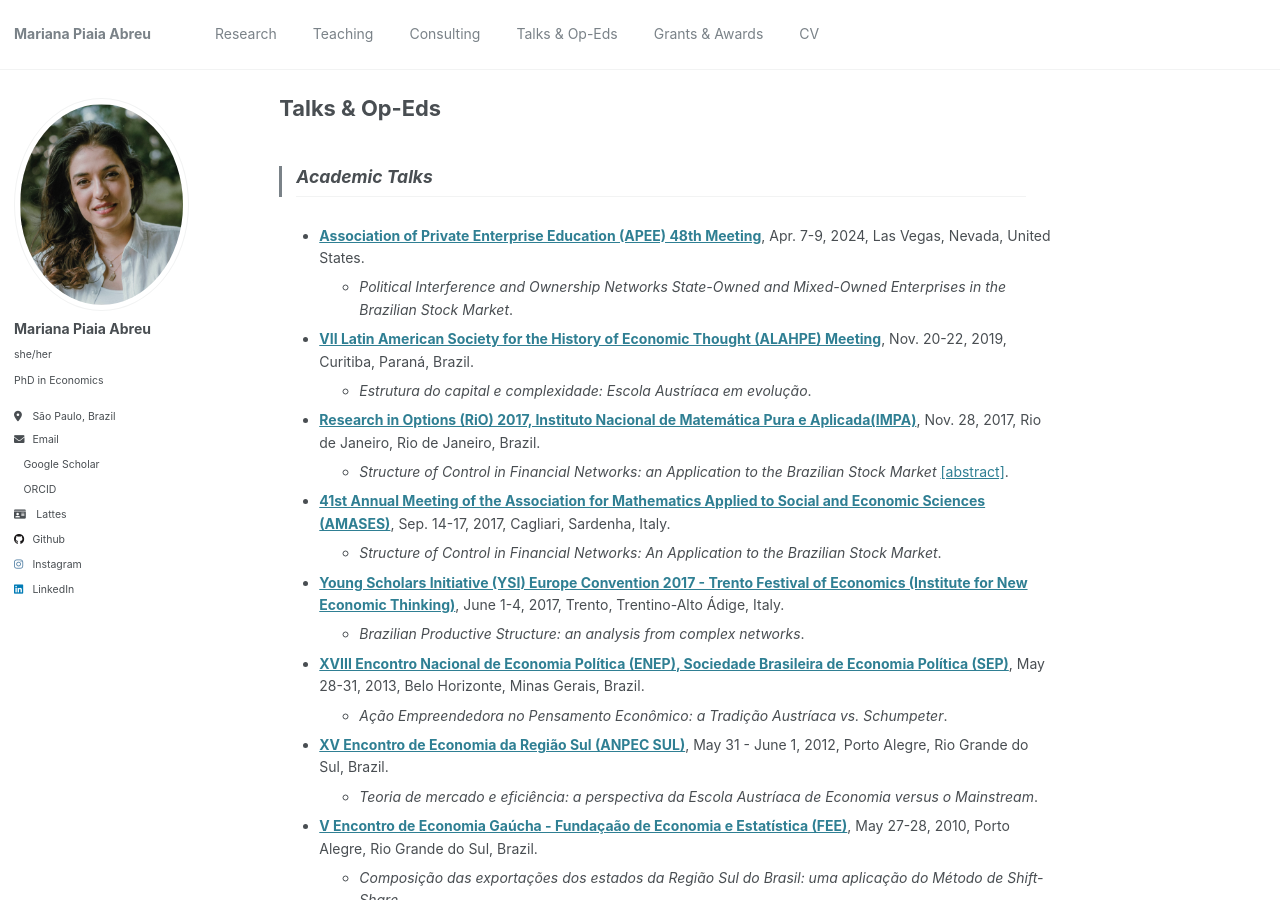
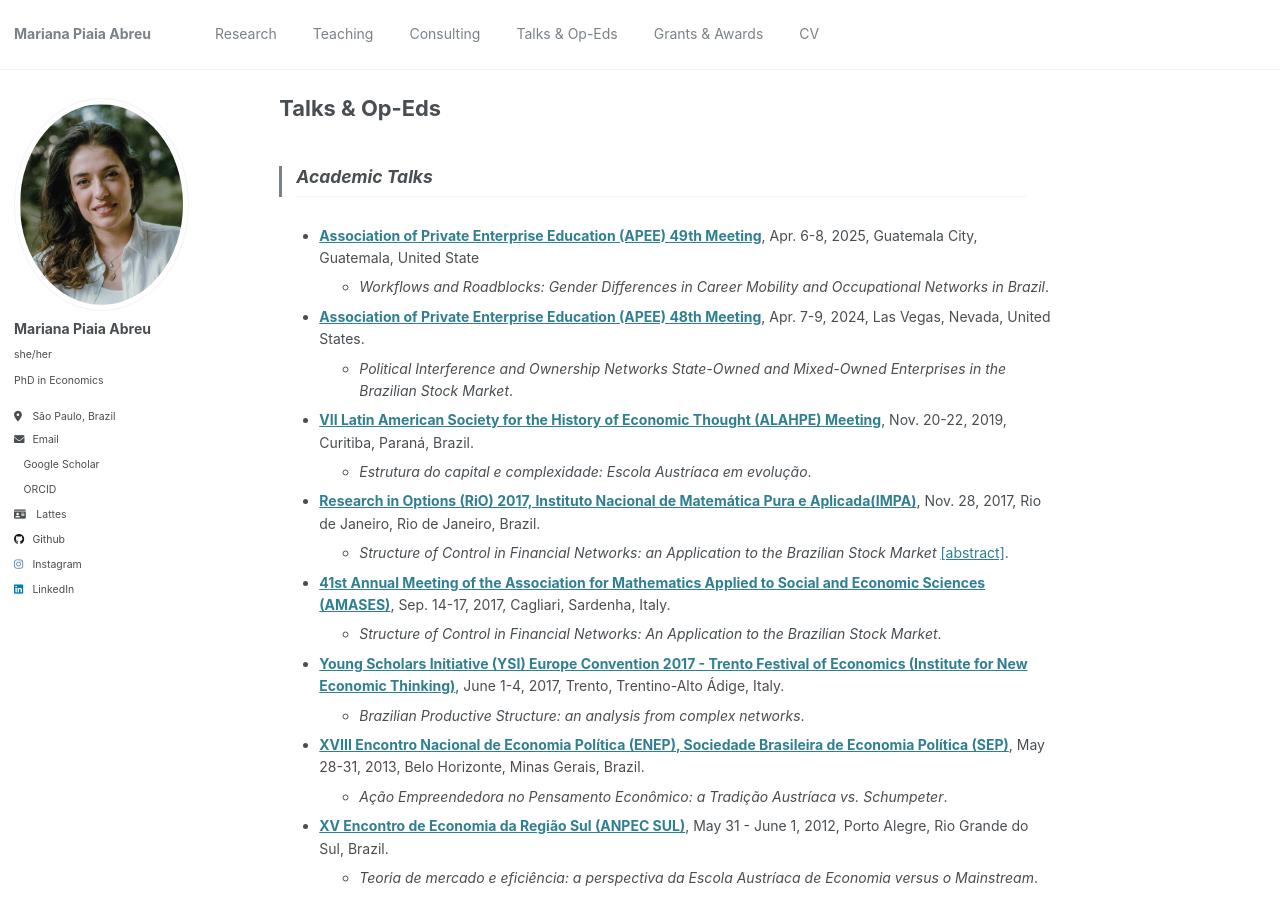
Before and after one commit to piaiaabreu/piaiaabreu.github.io, a Jekyll site: the page built from _pages/talks.md, in a window 1280 px wide and 900 px high. Built offline with Jekyll 4.4.1, drawn with Linux system fonts in a browser that asks for light colours; a style sheet for code colours, icons or effects is not loaded.

Commit message:
Update talks.md

```diff
--- a/_pages/talks.md
+++ b/_pages/talks.md
@@ -8,6 +8,9 @@ redirect_from:
 ---
 
 > ## Academic Talks
+
+* **[Association of Private Enterprise Education (APEE) 49th Meeting](https://apee.org/past-programs/)**, Apr. 6-8, 2025, Guatemala City, Guatemala, United State
+  * _Workflows and Roadblocks: Gender Differences in Career Mobility and Occupational Networks in Brazil_.
 
 * **[Association of Private Enterprise Education (APEE) 48th Meeting](https://apee.org/past-programs/)**, Apr. 7-9, 2024, Las Vegas, Nevada, United States.
   * _Political Interference and Ownership Networks State-Owned and Mixed-Owned Enterprises in the Brazilian Stock Market_.
```
